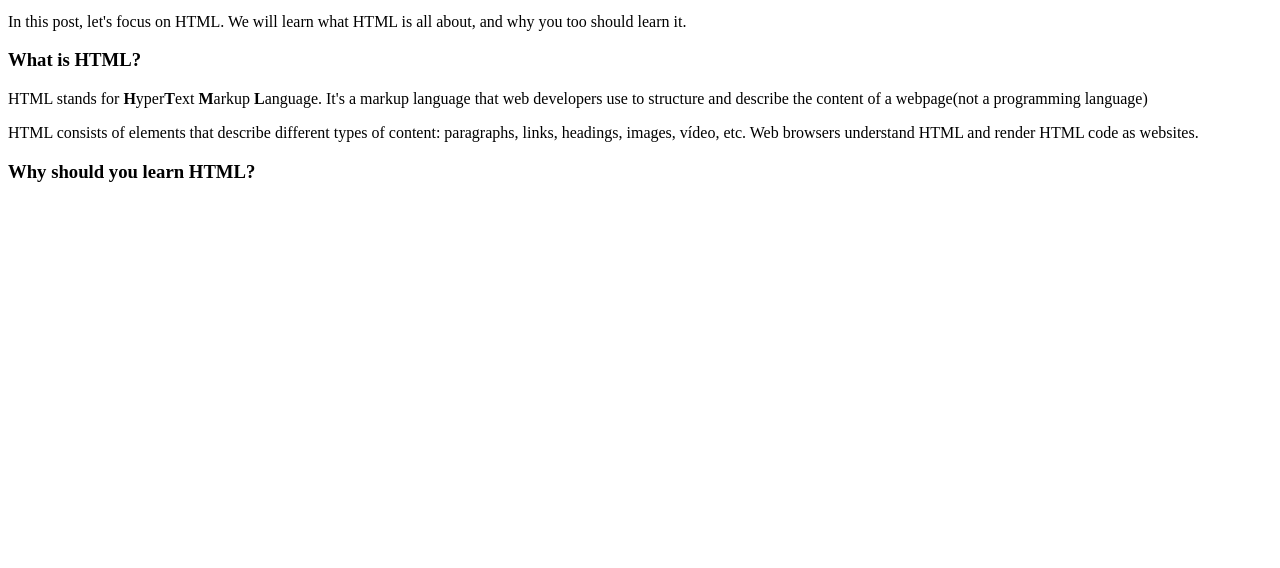
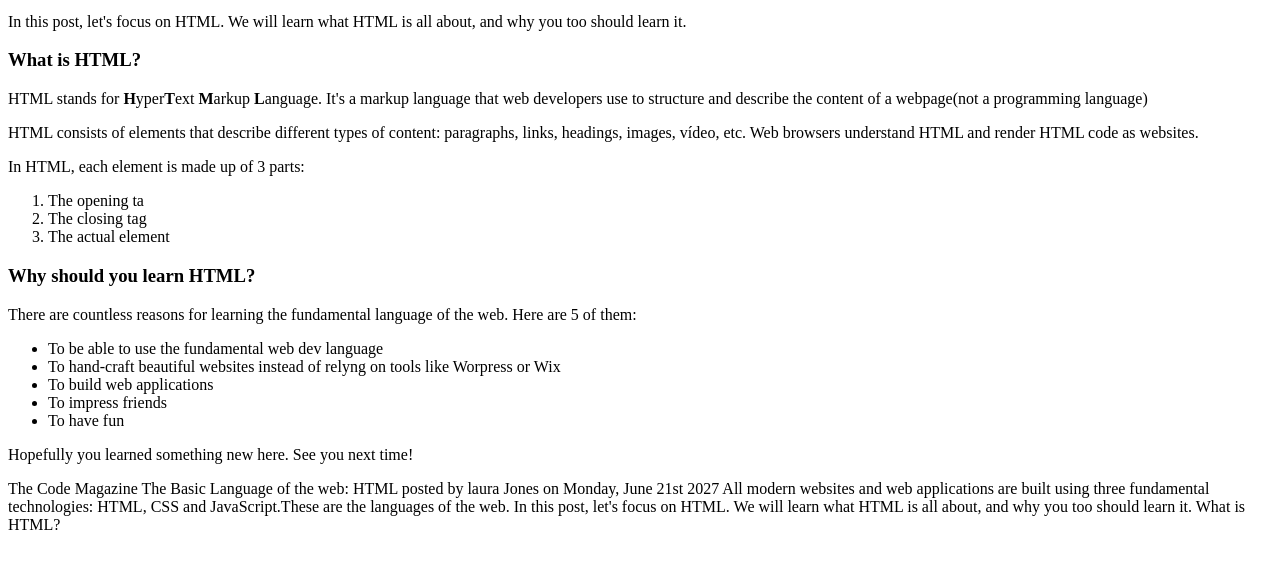
Before and after one commit to TiagoRaimundi/HTTL-CSS, a plain HTML site: page course/index.html in a window 1280 px wide. Shown: the part 186-754 px from the top of the page. Drawn offline with Linux system fonts and the light colour scheme.

Commit message:
MoreText:Lists

```diff
--- a/course/index.html
+++ b/course/index.html
@@ -18,7 +18,29 @@
 
         <p>HTML consists of elements that describe different types of content: paragraphs, links, headings, images, vídeo, etc. Web browsers understand HTML and render HTML code as websites.</p>
 
+
+        <p>In HTML, each element is made up of 3 parts:  </p>
+
+        <ol type="1" start="1">
+            <li> The opening ta
+            <li> The closing tag
+            <li> The actual element
+        </ol>
+
         <h3>Why should you learn HTML?</h3>
+
+        <p>There are countless reasons for learning the fundamental language of the web. Here are 5 of them: </p>
+
+        <ul >
+            <li> To be able to use the fundamental web dev language
+            <li>To hand-craft beautiful websites instead of relyng on tools like Worpress or Wix
+            <li> To build web applications
+            <li>To impress friends
+            <li>To have fun
+        </ul>
+        <p>Hopefully you learned something new here. See you next time!</p>
+
+        <p>The Code Magazine The Basic Language of the web: HTML posted by laura Jones on Monday, June 21st 2027 All modern websites and web applications are built using three fundamental technologies: HTML, CSS and JavaScript.These are the languages of the web. In this post, let's focus on HTML. We will learn what HTML is all about, and why you too should learn it. What is HTML?</p>
 
 
 
```
